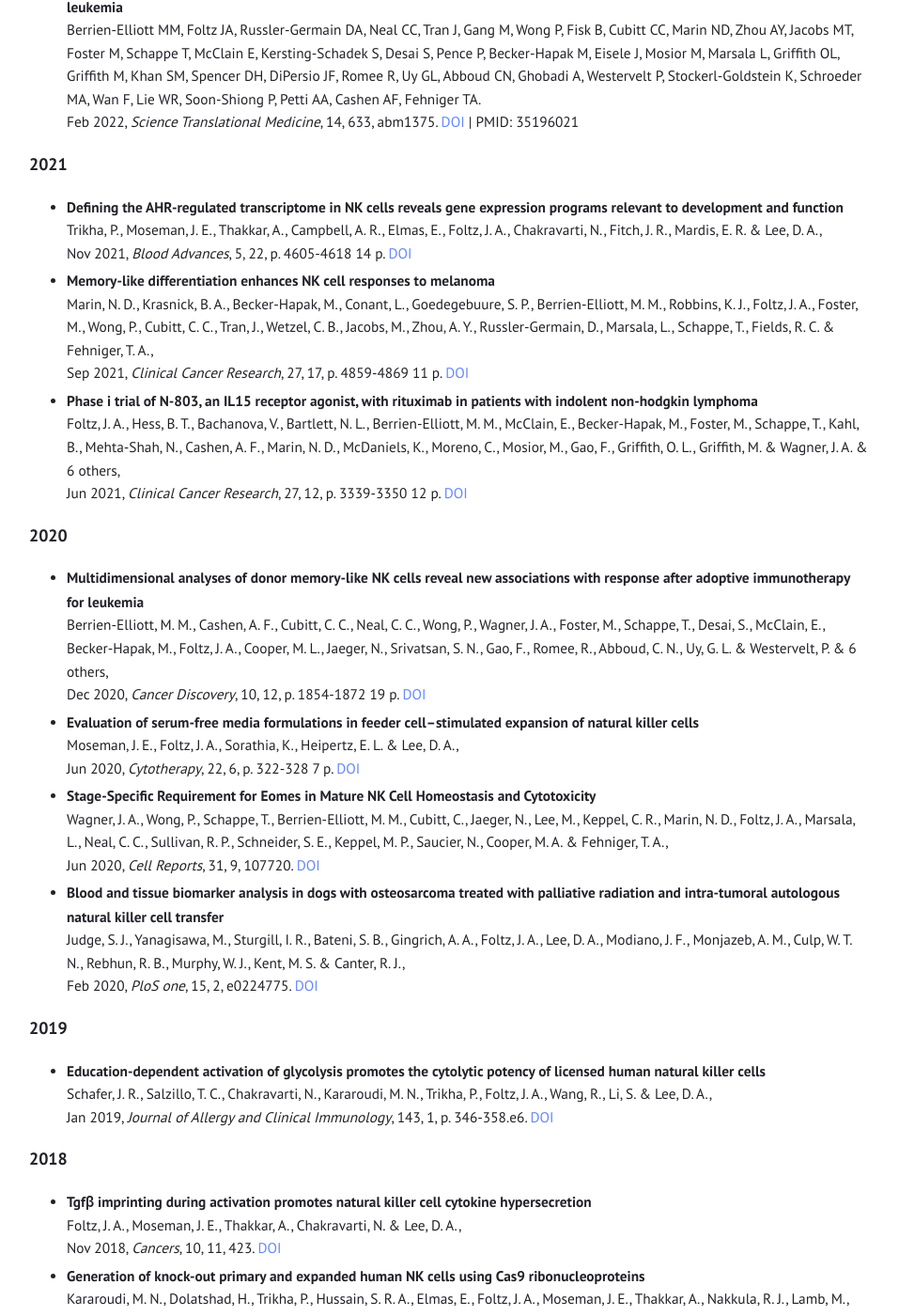
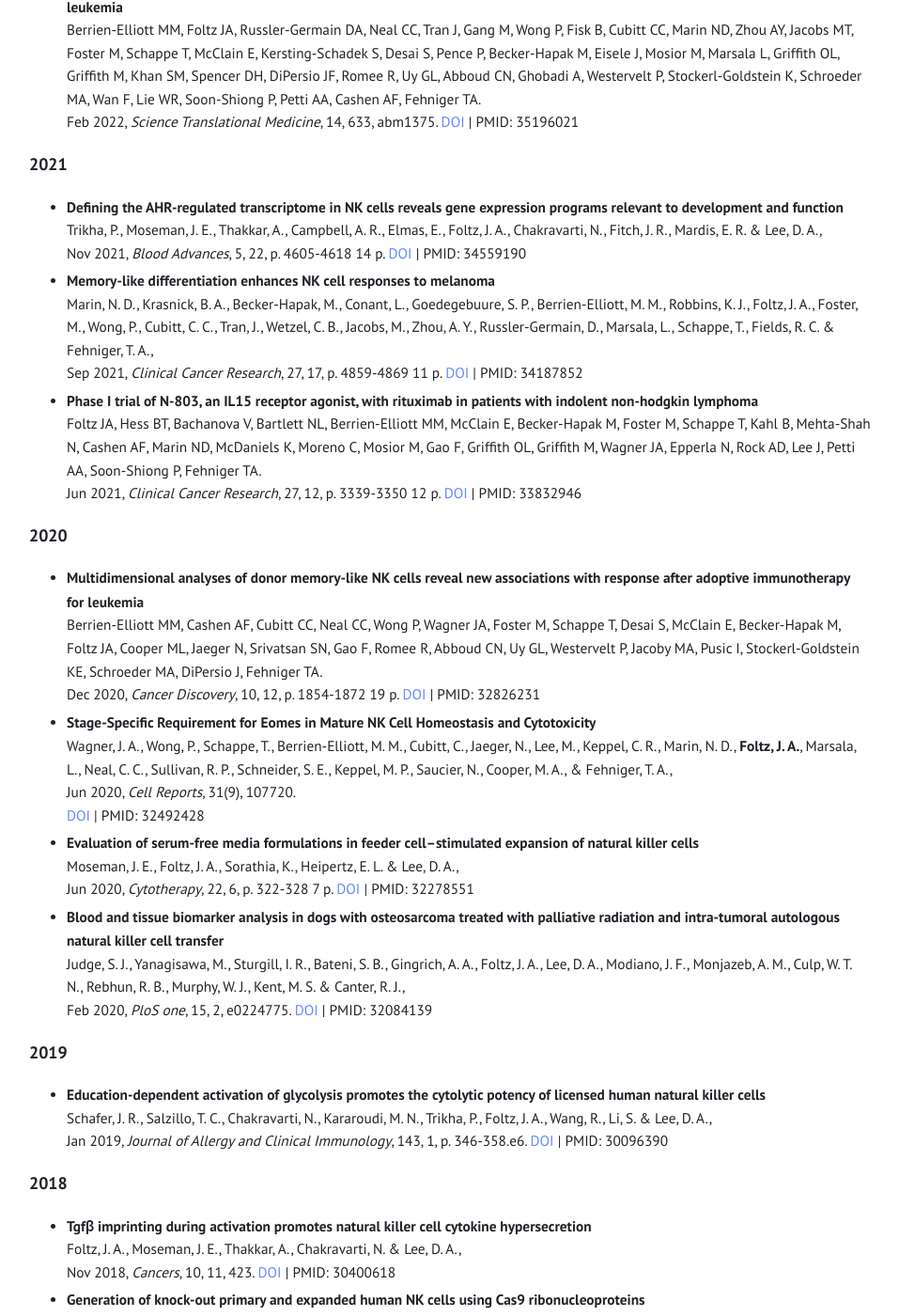
Before and after one commit to Foltz-Lab/Foltz-Lab.github.io, a Jekyll site: the page built from publications.html, in a window 1280 px wide and 1400 px high, scrolled down 1924 px. Shown: the whole window at 94% size, without its empty margins (161-1118 px from the left). Built offline with Jekyll 4.4.1, drawn with Linux system fonts in a browser that asks for light colours; some of the changed text lies outside the part shown.

Commit message:
Update publications.html

```diff
--- a/publications.html
+++ b/publications.html
@@ -161,7 +161,7 @@ Berrien-Elliott MM, Foltz JA, Russler-Germain DA, Neal CC, Tran J, Gang M, Wong
         <br>
         Nov 2021, <i>Blood Advances</i>, 5, 22, p. 4605-4618 14 p.
 
-        <a href="https://doi.org/10.1016/j.omto.2022.02.009" target="_blank">DOI</a>
+        <a href="https://pubmed.ncbi.nlm.nih.gov/34559190/" target="_blank">DOI</a> | PMID: 34559190
     </li>
     <li>
         <strong>Memory-like differentiation enhances NK cell responses to melanoma</strong>
@@ -170,16 +170,16 @@ Berrien-Elliott MM, Foltz JA, Russler-Germain DA, Neal CC, Tran J, Gang M, Wong
         <br>
         Sep 2021, <i>Clinical Cancer Research</i>, 27, 17, p. 4859-4869 11 p.
 
-        <a href="https://doi.org/10.1016/j.omto.2022.02.009" target="_blank">DOI</a>
+        <a href="https://pubmed.ncbi.nlm.nih.gov/34187852/" target="_blank">DOI</a> | PMID: 34187852
     </li>
     <li>
-        <strong>Phase i trial of N-803, an IL15 receptor agonist, with rituximab in patients with indolent non-hodgkin lymphoma</strong>
+        <strong>Phase I trial of N-803, an IL15 receptor agonist, with rituximab in patients with indolent non-hodgkin lymphoma</strong>
         <br>
-        Foltz, J. A., Hess, B. T., Bachanova, V., Bartlett, N. L., Berrien-Elliott, M. M., McClain, E., Becker-Hapak, M., Foster, M., Schappe, T., Kahl, B., Mehta-Shah, N., Cashen, A. F., Marin, N. D., McDaniels, K., Moreno, C., Mosior, M., Gao, F., Griffith, O. L., Griffith, M. & Wagner, J. A. & 6 others,
+        Foltz JA, Hess BT, Bachanova V, Bartlett NL, Berrien-Elliott MM, McClain E, Becker-Hapak M, Foster M, Schappe T, Kahl B, Mehta-Shah N, Cashen AF, Marin ND, McDaniels K, Moreno C, Mosior M, Gao F, Griffith OL, Griffith M, Wagner JA, Epperla N, Rock AD, Lee J, Petti AA, Soon-Shiong P, Fehniger TA.
         <br>
         Jun 2021, <i>Clinical Cancer Research</i>, 27, 12, p. 3339-3350 12 p.
 
-        <a href="https://doi.org/10.1016/j.omto.2022.02.009" target="_blank">DOI</a>
+        <a href="https://pubmed.ncbi.nlm.nih.gov/33832946/" target="_blank">DOI</a> | PMID: 33832946
     </li>
  </ul>
   </div>
@@ -191,11 +191,19 @@ Berrien-Elliott MM, Foltz JA, Russler-Germain DA, Neal CC, Tran J, Gang M, Wong
 <li>
         <strong>Multidimensional analyses of donor memory-like NK cells reveal new associations with response after adoptive immunotherapy for leukemia</strong>
         <br>
-        Berrien-Elliott, M. M., Cashen, A. F., Cubitt, C. C., Neal, C. C., Wong, P., Wagner, J. A., Foster, M., Schappe, T., Desai, S., McClain, E., Becker-Hapak, M., Foltz, J. A., Cooper, M. L., Jaeger, N., Srivatsan, S. N., Gao, F., Romee, R., Abboud, C. N., Uy, G. L. & Westervelt, P. & 6 others,
+        Berrien-Elliott MM, Cashen AF, Cubitt CC, Neal CC, Wong P, Wagner JA, Foster M, Schappe T, Desai S, McClain E, Becker-Hapak M, Foltz JA, Cooper ML, Jaeger N, Srivatsan SN, Gao F, Romee R, Abboud CN, Uy GL, Westervelt P, Jacoby MA, Pusic I, Stockerl-Goldstein KE, Schroeder MA, DiPersio J, Fehniger TA.
         <br>
         Dec 2020, <i>Cancer Discovery</i>, 10, 12, p. 1854-1872 19 p.
 
-        <a href="https://doi.org/10.1158/2159-8290.CD-20-0638" target="_blank">DOI</a>
+        <a href="https://pubmed.ncbi.nlm.nih.gov/32826231/" target="_blank">DOI</a> | PMID: 32826231
+    </li>
+     <li>
+     <strong>Stage-Specific Requirement for Eomes in Mature NK Cell Homeostasis and Cytotoxicity</strong>
+    <br>
+    Wagner, J. A., Wong, P., Schappe, T., Berrien-Elliott, M. M., Cubitt, C., Jaeger, N., Lee, M., Keppel, C. R., Marin, N. D., <strong>Foltz, J. A.</strong>, Marsala, L., Neal, C. C., Sullivan, R. P., Schneider, S. E., Keppel, M. P., Saucier, N., Cooper, M. A., & Fehniger, T. A.,
+    <br> Jun 2020, <i>Cell Reports</i>, 31(9), 107720.
+    <br>
+                <a href="https://doi.org/10.1016/j.celrep.2020.107720" target="_blank">DOI</a> | PMID: 32492428
     </li>
 
     <li>
@@ -205,18 +213,9 @@ Berrien-Elliott MM, Foltz JA, Russler-Germain DA, Neal CC, Tran J, Gang M, Wong
         <br>
         Jun 2020, <i>Cytotherapy</i>, 22, 6, p. 322-328 7 p.
 
-        <a href="https://doi.org/10.1016/j.jcyt.2020.03.007" target="_blank">DOI</a>
+        <a href="https://pubmed.ncbi.nlm.nih.gov/32278551/" target="_blank">DOI</a> | PMID: 32278551
     </li>
 
-    <li>
-        <strong>Stage-Specific Requirement for Eomes in Mature NK Cell Homeostasis and Cytotoxicity</strong>
-        <br>
-        Wagner, J. A., Wong, P., Schappe, T., Berrien-Elliott, M. M., Cubitt, C., Jaeger, N., Lee, M., Keppel, C. R., Marin, N. D., Foltz, J. A., Marsala, L., Neal, C. C., Sullivan, R. P., Schneider, S. E., Keppel, M. P., Saucier, N., Cooper, M. A. & Fehniger, T. A.,
-        <br>
-        Jun 2020, <i>Cell Reports</i>, 31, 9, 107720.
-
-        <a href="https://doi.org/10.1016/j.celrep.2020.107720" target="_blank">DOI</a>
-    </li>
 <li>
         <strong>Blood and tissue biomarker analysis in dogs with osteosarcoma treated with palliative radiation and intra-tumoral autologous natural killer cell transfer</strong>
         <br>
@@ -224,7 +223,7 @@ Berrien-Elliott MM, Foltz JA, Russler-Germain DA, Neal CC, Tran J, Gang M, Wong
         <br>
         Feb 2020, <i>PloS one</i>, 15, 2, e0224775.
 
-        <a href="https://doi.org/10.1371/journal.pone.0224775" target="_blank">DOI</a>
+        <a href="https://doi.org/10.1371/journal.pone.0224775" target="_blank">DOI</a> | PMID: 32084139
     </li>
  </ul>
   </div>
@@ -240,7 +239,7 @@ Berrien-Elliott MM, Foltz JA, Russler-Germain DA, Neal CC, Tran J, Gang M, Wong
         <br>
         Jan 2019, <i>Journal of Allergy and Clinical Immunology</i>, 143, 1, p. 346-358.e6.
 
-        <a href="https://doi.org/10.1016/j.jaci.2018.06.052" target="_blank">DOI</a>
+        <a href="https://doi.org/10.1016/j.jaci.2018.06.047" target="_blank">DOI</a> | PMID: 30096390
     </li>
  </ul>
   </div>
@@ -256,7 +255,7 @@ Berrien-Elliott MM, Foltz JA, Russler-Germain DA, Neal CC, Tran J, Gang M, Wong
         <br>
         Nov 2018, <i>Cancers</i>, 10, 11, 423.
 
-        <a href="https://doi.org/10.3390/cancers10110423" target="_blank">DOI</a>
+        <a href="https://doi.org/10.3390/cancers10110423" target="_blank">DOI</a> | PMID: 30400618
     </li>
     <li>
         <strong>Generation of knock-out primary and expanded human NK cells using Cas9 ribonucleoproteins</strong>
@@ -265,7 +264,7 @@ Berrien-Elliott MM, Foltz JA, Russler-Germain DA, Neal CC, Tran J, Gang M, Wong
         <br>
         Jun 2018, <i>Journal of Visualized Experiments</i>, 2018, 136, e58237.
 
-        <a href="https://doi.org/10.3791/58237" target="_blank">DOI</a>
+        <a href="https://doi.org/10.3791/58237" target="_blank">DOI</a> | PMID: 29985369
     </li>
     <li>
         <strong>Natural Killer Cell-Based Immunotherapy</strong>
@@ -274,7 +273,7 @@ Berrien-Elliott MM, Foltz JA, Russler-Germain DA, Neal CC, Tran J, Gang M, Wong
         <br>
         Apr 2018, Immunotherapy in Translational Cancer Research. Wiley Blackwell, p. 215-227 13 p.
 
-        <a href="https://doi.org/10.1002/9781118907401.ch15" target="_blank">DOI</a>
+        <a href="https://doi.org/10.1002/9781118684535.ch16" target="_blank">DOI</a>
     </li>
 
  </ul>
@@ -289,9 +288,9 @@ Berrien-Elliott MM, Foltz JA, Russler-Germain DA, Neal CC, Tran J, Gang M, Wong
         <br>
         Canter, R. J., Grossenbacher, S. K., Foltz, J. A., Sturgill, I. R., Park, J. S., Luna, J. I., Kent, M. S., Culp, W. T. N., Chen, M., Modiano, J. F., Monjazeb, A. M., Lee, D. A. & Murphy, W. J.,
         <br>
-        Dec 19 2017, <i>Journal for ImmunoTherapy of Cancer</i>, 5, 1, 98.
+        Dec 2017, <i>Journal for ImmunoTherapy of Cancer</i>, 5, 1, 98.
 
-        <a href="https://doi.org/10.1186/s40425-017-0300-9" target="_blank">DOI</a>
+        <a href="https://pubmed.ncbi.nlm.nih.gov/29254507/" target="_blank">DOI</a> | PMID: 29254507
     </li>
  </ul>
   </div>
@@ -305,9 +304,9 @@ Berrien-Elliott MM, Foltz JA, Russler-Germain DA, Neal CC, Tran J, Gang M, Wong
         <br>
         Foltz, J. A., Somanchi, S. S., Yang, Y., Aquino-Lopez, A., Bishop, E. E. & Lee, D. A.,
         <br>
-        Nov 23 2016, <i>Frontiers in Immunology</i>, 7, NOV, 521.
+        Nov 2016, <i>Frontiers in Immunology</i>, 7, NOV, 521.
 
         <a href="https://doi.org/10.3389/fimmu.2016.00521" target="_blank">DOI</a>
-    </li>
+    </li> | PMID: 27933061
     <!-- Add more publications similarly -->
 </ul>
```
